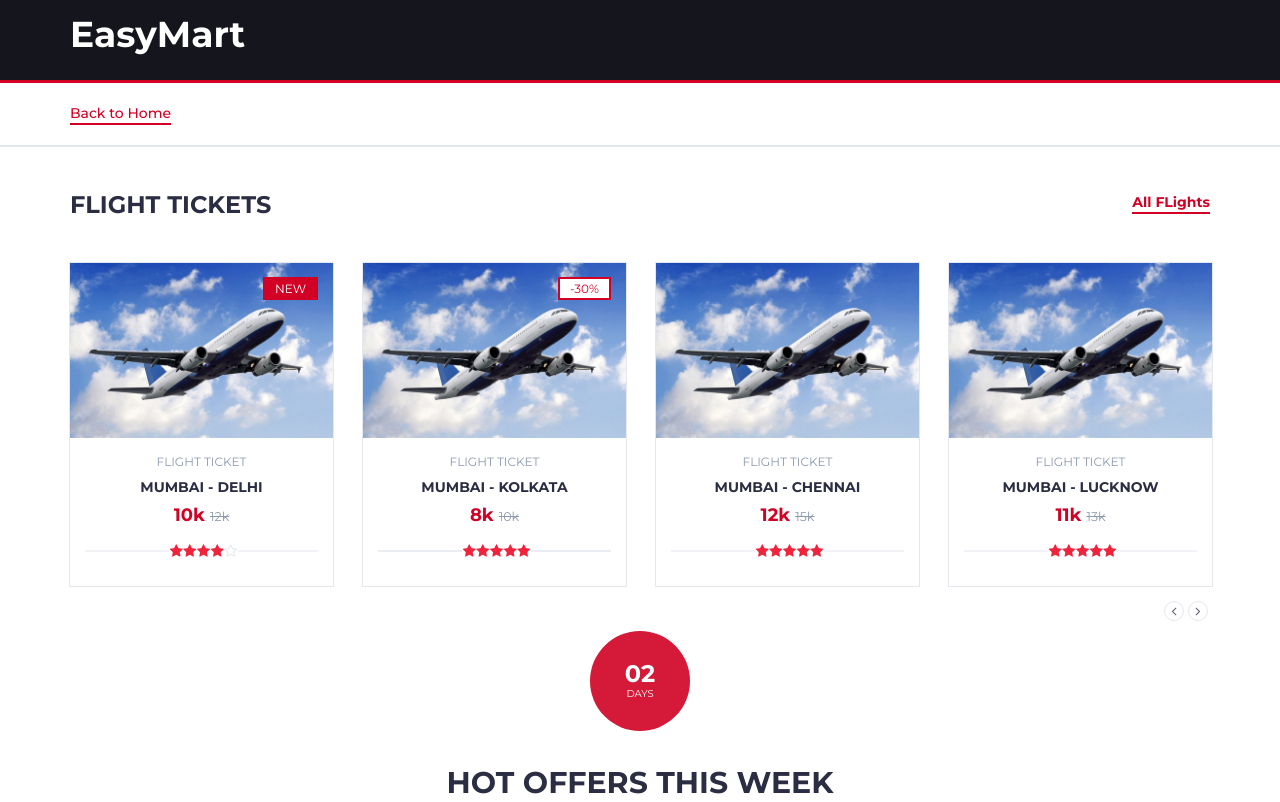
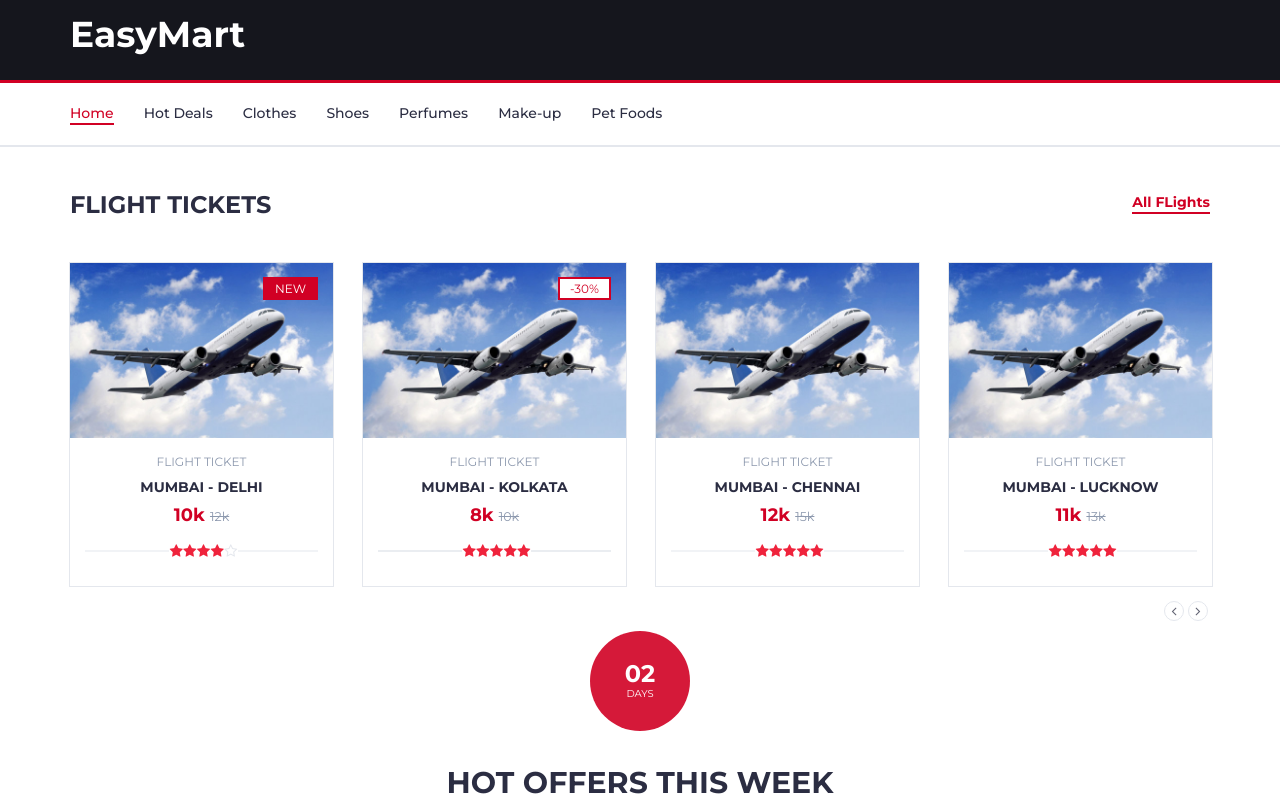
Before and after one commit to amanantuley/Easy-Mart, a plain HTML site: page flightticktes.html in a window 1280 px wide. Shown: the top 802 px of the page. Drawn offline with Linux system fonts and the light colour scheme.

Commit message:
Update flightticktes.html

```diff
--- a/flightticktes.html
+++ b/flightticktes.html
@@ -85,8 +85,13 @@
 				<div id="responsive-nav">
 					<!-- NAV -->
 					<ul class="main-nav nav navbar-nav">
-						<li class="active"><a href="index.html">Back to Home</a></li>
-
+						<li class="active"><a href="#">Home</a></li>
+						<li><a href="index.html">Hot Deals</a></li>
+						<li><a href="clothes.html">Clothes</a></li>
+						<li><a href="shoes.html">Shoes</a></li>
+						<li><a href="perfume.html">Perfumes</a></li>
+						<li><a href="makeup.html">Make-up</a></li>
+						<li><a href="petfood.html">Pet Foods</a></li>
 					</ul>
 					<!-- /NAV -->
 				</div>
```
